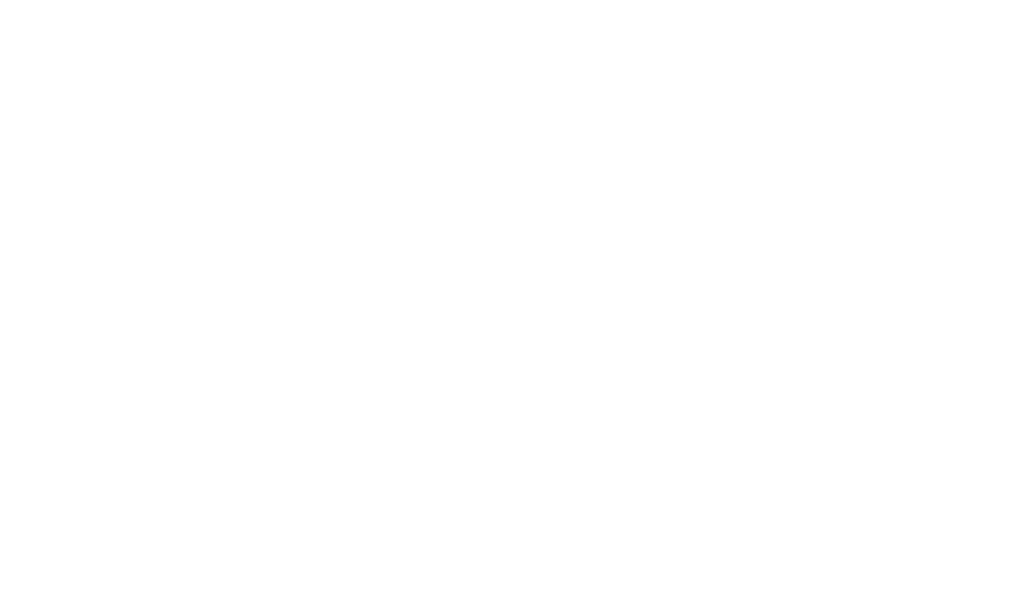
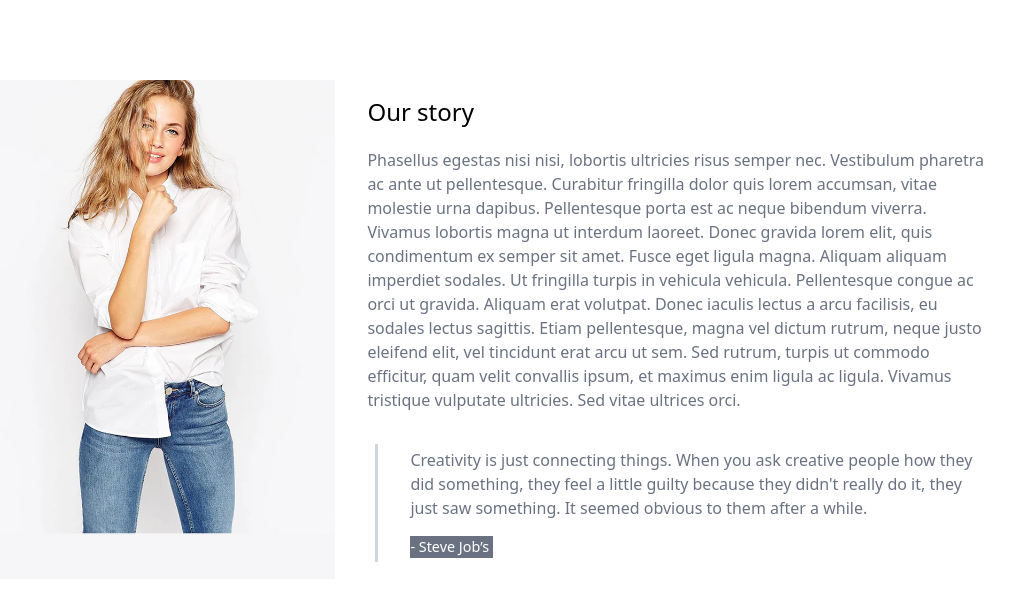
Before and after one commit to ayoub-ennaciri/reactShop-ayoubEnnaciri, a React (Vite) app: page /about in a window 1280 px wide. Before the commit this address had no page. Shown: the top 600 px of the page, without its empty margins (55-1069 px from the left). Built offline with nearby package versions, Linux system fonts and the light colour scheme.

Commit message:
feat add contact componnent

```diff
--- a/src/App.jsx
+++ b/src/App.jsx
@@ -1,6 +1,7 @@
 import { Route, Routes } from "react-router-dom"
 import Product from "./pages/productPage"
 import { Home } from "./pages/home"
+import { About } from "./pages/about"
 
 
 function App() {
@@ -8,6 +9,7 @@ function App() {
   return (
     <Routes>
       <Route path="/" element={<Home/>} />
+      <Route path="/about/" element={<About/>} />
     </Routes>
   )
 }
--- a/src/constants/images/homeitems.jsx
+++ b/src/constants/images/homeitems.jsx
@@ -1,5 +1,5 @@
-import homeItem1 from '../../../assets/images/homeitems/home-item-2.jpg'
-import homeItem2 from '../../../assets/images/homeitems/home-item-2.webp'
+import homeItem1 from '../../assets/images/homeitems/home-item1.webp'
+import homeItem2 from '../../assets/images/homeitems/home-item-2.jpg'
 
 export default {
     homeItem1,
--- /dev/null
+++ b/src/pages/about/index.jsx
@@ -0,0 +1,10 @@
+import React from 'react';
+import { Main } from './modules/main';
+
+export const About = () => {
+    return (
+        <>
+            <Main/>
+        </>
+    );
+};
--- /dev/null
+++ b/src/pages/about/modules/main.jsx
@@ -0,0 +1,20 @@
+import React from 'react';
+import Images from "../../../constants/images/products"
+
+export const Main = () => {
+    return (
+        <div className='p-4 py-20 flex flex-col  md:flex-row w-full h-full gap-8'>
+            <div className="md:w-[30%] ">
+                <img className='md:min-h-100' src={Images.product4} alt="" />
+            </div>
+            <div className="mt-5 md:min-h-100   md:w-1/2 md:mt-4 ">
+                <h3 className="text-2xl mb-5">Our story</h3>
+                <p className="text-gray-500">Phasellus egestas nisi nisi, lobortis ultricies risus semper nec. Vestibulum pharetra ac ante ut pellentesque. Curabitur fringilla dolor quis lorem accumsan, vitae molestie urna dapibus. Pellentesque porta est ac neque bibendum viverra. Vivamus lobortis magna ut interdum laoreet. Donec gravida lorem elit, quis condimentum ex semper sit amet. Fusce eget ligula magna. Aliquam aliquam imperdiet sodales. Ut fringilla turpis in vehicula vehicula. Pellentesque congue ac orci ut gravida. Aliquam erat volutpat. Donec iaculis lectus a arcu facilisis, eu sodales lectus sagittis. Etiam pellentesque, magna vel dictum rutrum, neque justo eleifend elit, vel tincidunt erat arcu ut sem. Sed rutrum, turpis ut commodo efficitur, quam velit convallis ipsum, et maximus enim ligula ac ligula. Vivamus tristique vulputate ultricies. Sed vitae ultrices orci.</p>
+                <div className="text-gray-500 mt-8   border-l-3 border-gray-300 pl-8 py-1 ml-2">
+                    <p className="">Creativity is just connecting things. When you ask creative people how they did something, they feel a little guilty because they didn't really do it, they just saw something. It seemed obvious to them after a while.</p>
+                    <p className='mt-4 text-white bg-gray-500 inline-block pr-1 text-[.9em]'>- Steve Job’s </p>
+                </div>
+            </div>
+        </div>
+    );
+};
--- a/src/pages/home/index.jsx
+++ b/src/pages/home/index.jsx
@@ -3,11 +3,13 @@ import React from 'react';
 import { Footer } from '../../layouts/footer';
 import { BannerCards } from './modules/bannerCards';
 import { Bloge } from './modules/bloge';
+import { Idk } from './modules/idk';
 
 export const Home = () => {
     return (
         <>
             <BannerCards/>
+            <Idk/>
             <Bloge></Bloge>
             <Footer/>
         </>
--- /dev/null
+++ b/src/pages/home/modules/idk.jsx
@@ -0,0 +1,17 @@
+import React from 'react';
+import Images from "../../../constants/images/homeitems"
+import { Link } from 'react-router-dom';
+
+export const Idk = () => {
+    return (
+        <section>
+            <div className={`bg-[${Images.homeItem1}] group overflow-hidden max-w-100 aspect-square`}>
+
+                {/* <span className="">The Beauty</span>
+                <h3 className=''>LOOKBOOK</h3>
+                <Link className="underline-offset-1" to="path">VIEW COLLECTION</Link> */}
+            </div>
+            <div className=""></div>
+        </section>
+    );
+};
```
